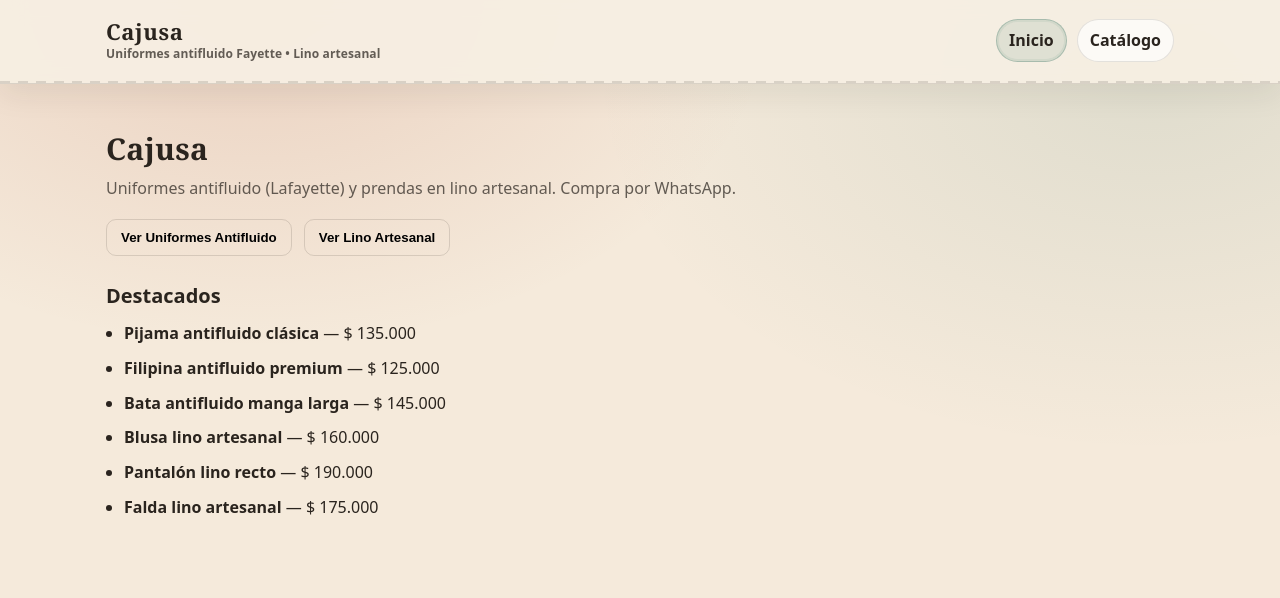
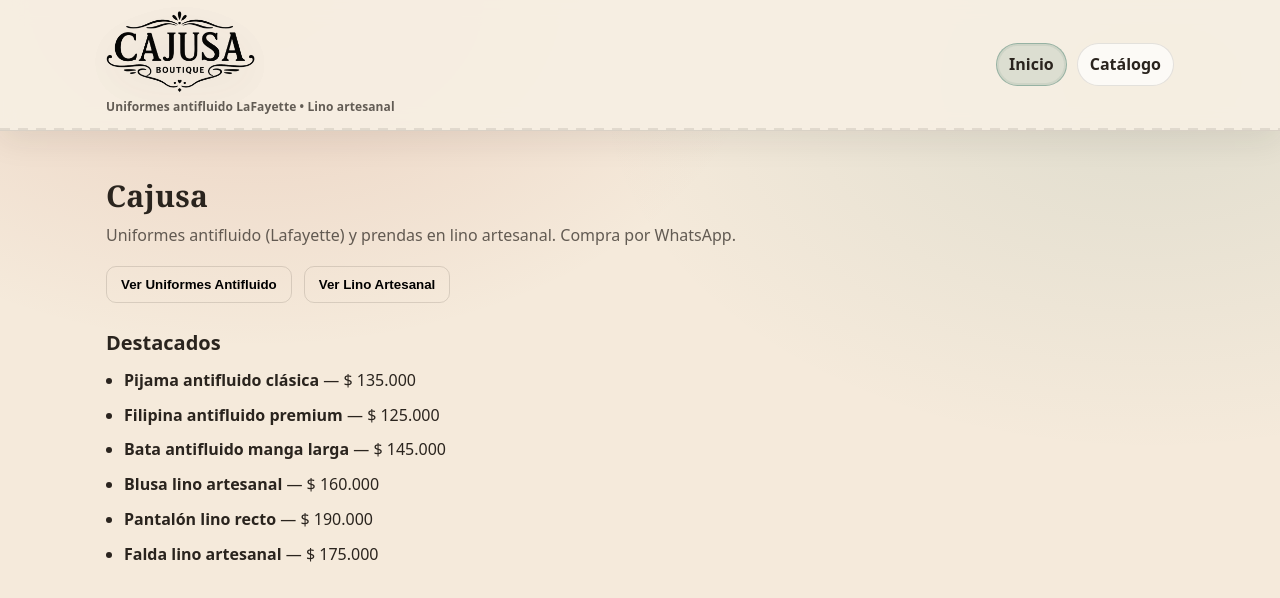
Before and after one commit to santiagods04/Cajusa, a React (Vite) app: page / in a window 1280 px wide. Shown: the top 598 px of the page. Built offline with nearby package versions, Linux system fonts and the light colour scheme.

Commit message:
feat(ui): agrega logo y ajusta header

```diff
--- a/src/blocks/header.css
+++ b/src/blocks/header.css
@@ -23,7 +23,7 @@
     rgba(42, 36, 30, 0.26) 0 10px,
     transparent 10px 18px
   );
-  opacity: 0.55;
+  opacity: 0.40;
 }
 
 /* Tu wrapper real: <div class="container header__inner"> */
@@ -33,8 +33,8 @@
   gap: 16px;
 
   /* Ajuste del padding del container para el header */
-  padding-top: 14px;
-  padding-bottom: 14px;
+  padding-top: 5px;
+  padding-bottom: 5px;
 }
 
 /* Brand link: <Link className="link"> que envuelve el h2 */
@@ -47,17 +47,15 @@
 
 /* Título Cajusa */
 .header__brand {
+  display: flex;
+  flex-direction: column;
+  align-items: flex-start;
   margin: 0;
-  font-family: var(--font-title);
-  font-size: 22px;
-  line-height: 1.05;
-  letter-spacing: 0.6px;
-  color: var(--text);
 }
 
 /* Tagline sin tocar JSX: lo inyectamos con CSS */
 .header__brand::after {
-  content: "Uniformes antifluido Fayette • Lino artesanal";
+  content: "Uniformes antifluido LaFayette • Lino artesanal";
   display: block;
   margin-top: 5px;
 
@@ -67,12 +65,21 @@
   color: var(--muted);
 }
 
+.header__logo {
+  height: 82px;
+  width: auto;
+  display: block;
+  opacity: 0.98;
+  filter: drop-shadow(0 10px 22px rgba(42, 36, 30, 0.12));
+}
+
 /* Nav */
 .header__nav {
   margin-left: auto;
   display: flex;
   align-items: center;
   gap: 10px;
+  padding-top: 2px;
   flex-wrap: wrap;
 }
 
@@ -101,8 +108,8 @@
 
 /* Activo real (NavLink lo pone solo) */
 .header__nav .link[aria-current="page"] {
-  background: rgba(47, 111, 94, 0.10);
-  border-color: rgba(47, 111, 94, 0.32);
+  background: rgba(47, 111, 94, 0.12);
+  border-color: rgba(47, 111, 94, 0.40);
   box-shadow: 0 0 0 2px rgba(47, 111, 94, 0.08) inset;
 }
 
@@ -117,4 +124,8 @@
   .header__nav {
     margin-left: 0;
   }
+
+  .header__logo {
+    height: 54px;
+  }
 }
--- a/src/components/Header.jsx
+++ b/src/components/Header.jsx
@@ -1,4 +1,5 @@
 import { Link, NavLink } from "react-router-dom";
+import logo from "../assets/logo-cajusa-black.png";
 
 export default function Header() {
   const getNavStyle = ({ isActive }) => ({
@@ -9,7 +10,9 @@ export default function Header() {
     <header className="header">
       <div className="container header__inner">
         <Link to="/" className="link">
-          <h2 className="header__brand">Cajusa</h2>
+          <div className="header__brand">
+            <img className="header__logo" src={logo} alt="Cajusa Boutique" />
+          </div>
         </Link>
 
         <nav className="header__nav">
```
Also changed, not shown: src/assets/logo-cajusa-black.png (added).
